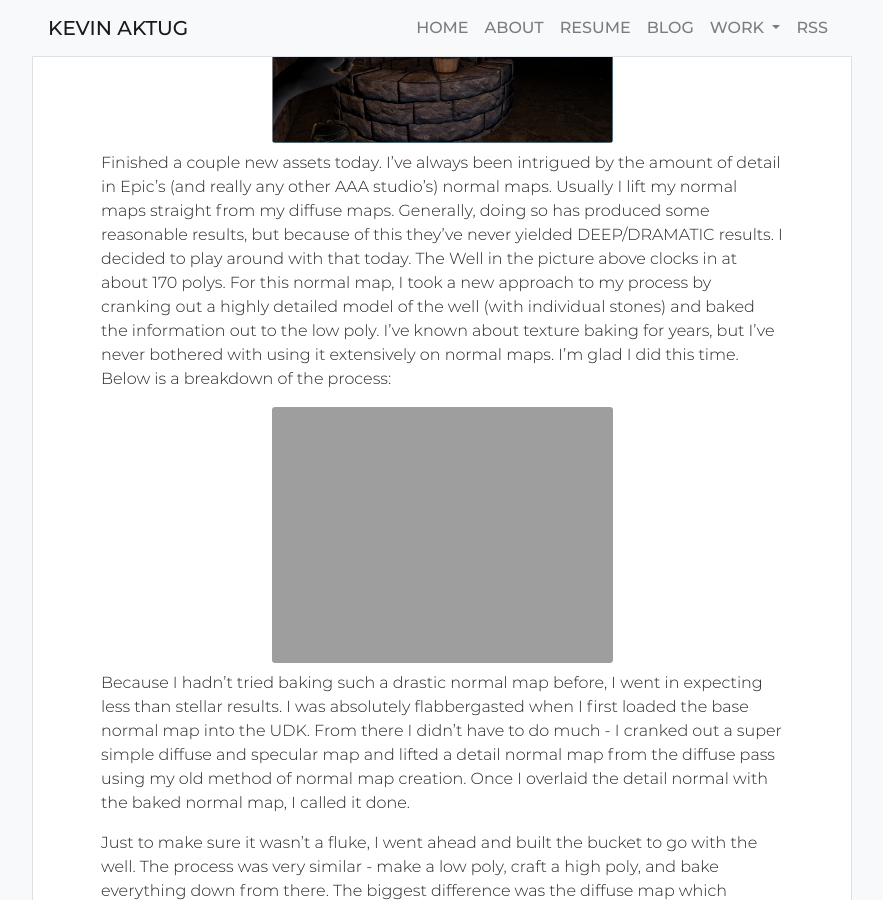
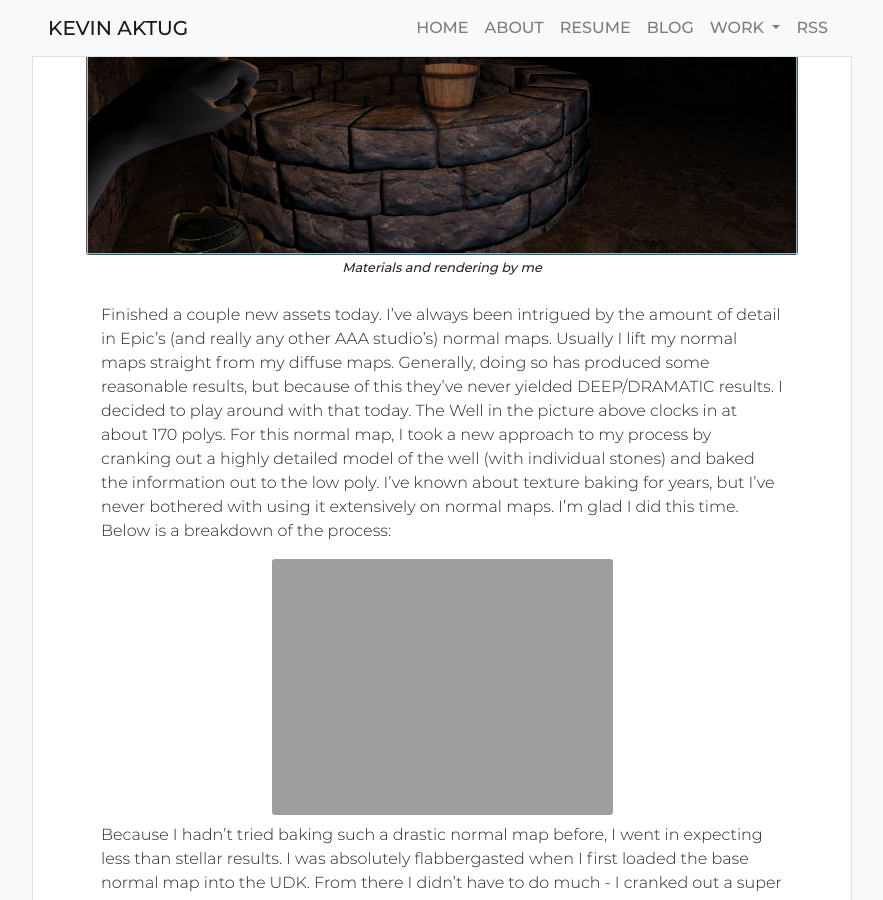
Before and after one commit to Kmagameguy/portfolio, a Jekyll site: the page built from _posts/2013-02-01-exprimenting-with-normal-maps.md, in a window 1280 px wide and 900 px high, scrolled down 501 px. Shown: the whole window, without its empty margins (198-1081 px from the left). Built offline with Jekyll 4.4.1, drawn with Linux system fonts in a browser that asks for light colours.

Commit message:
Fixup 'Experimenting with Normal Maps' Post

```diff
--- a/_posts/2013-02-01-exprimenting-with-normal-maps.md
+++ b/_posts/2013-02-01-exprimenting-with-normal-maps.md
@@ -4,11 +4,9 @@
 author: Kevin
 tags:
 thumbnail: /assets/images/posts/2013-02-01-exprimenting-with-normal-maps/thumb.jpg
+thumbnail_alt: 3D rendering of a dark well with a bucket sitting on top
+thumbnail_credit: Materials and rendering by me
 ---
-
-{% include lightboxImage.html
-  img_path='/assets/images/posts/2013-02-01-exprimenting-with-normal-maps/preview.jpg'
-%}
 
 Finished a couple new assets today. I've always been intrigued by the amount of detail in Epic's
 (and really any other AAA studio's) normal maps. Usually I lift my normal maps straight from my diffuse maps.
```
Also changed, not shown: assets/images/posts/2013-02-01-exprimenting-with-normal-maps/preview.jpg (deleted), assets/images/posts/2013-02-01-exprimenting-with-normal-maps/thumb.jpg.
